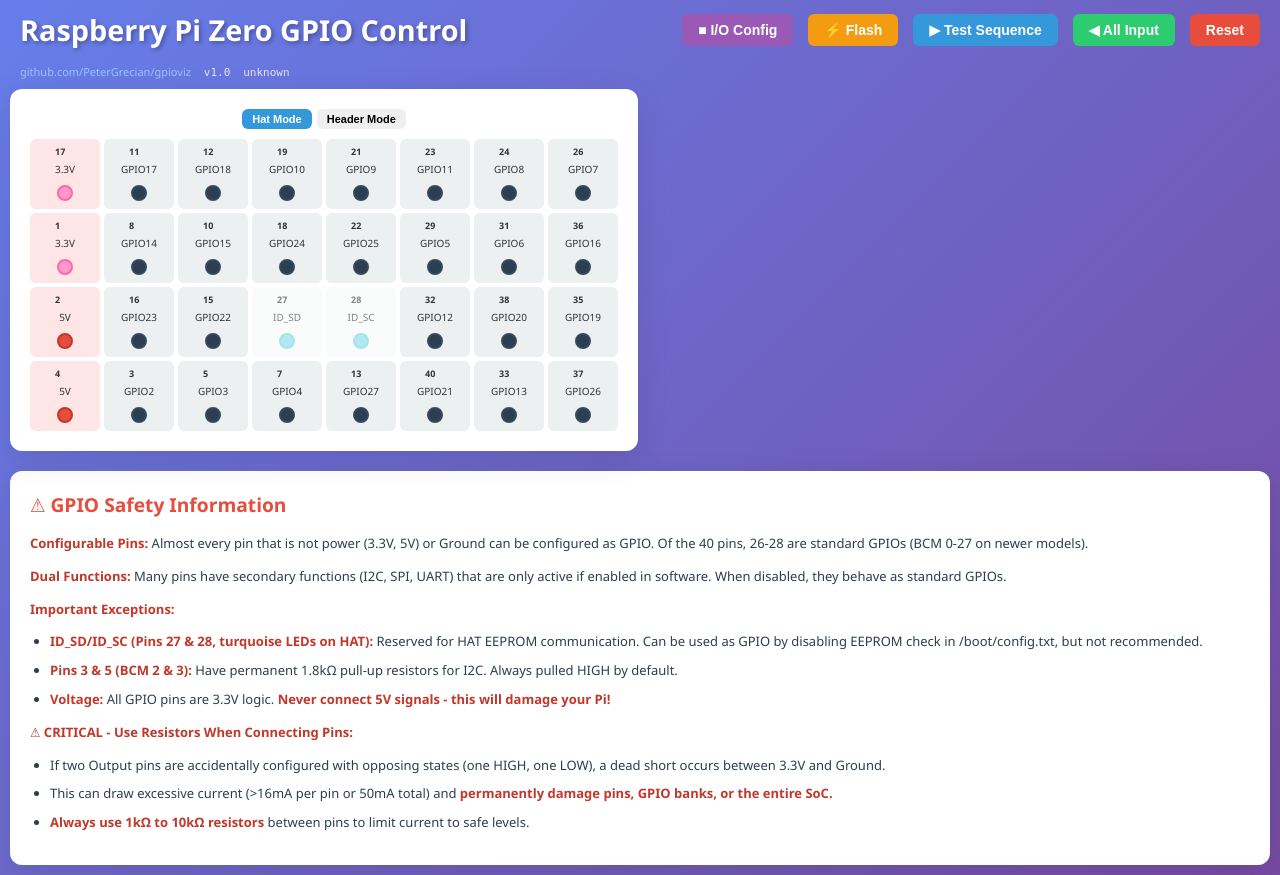
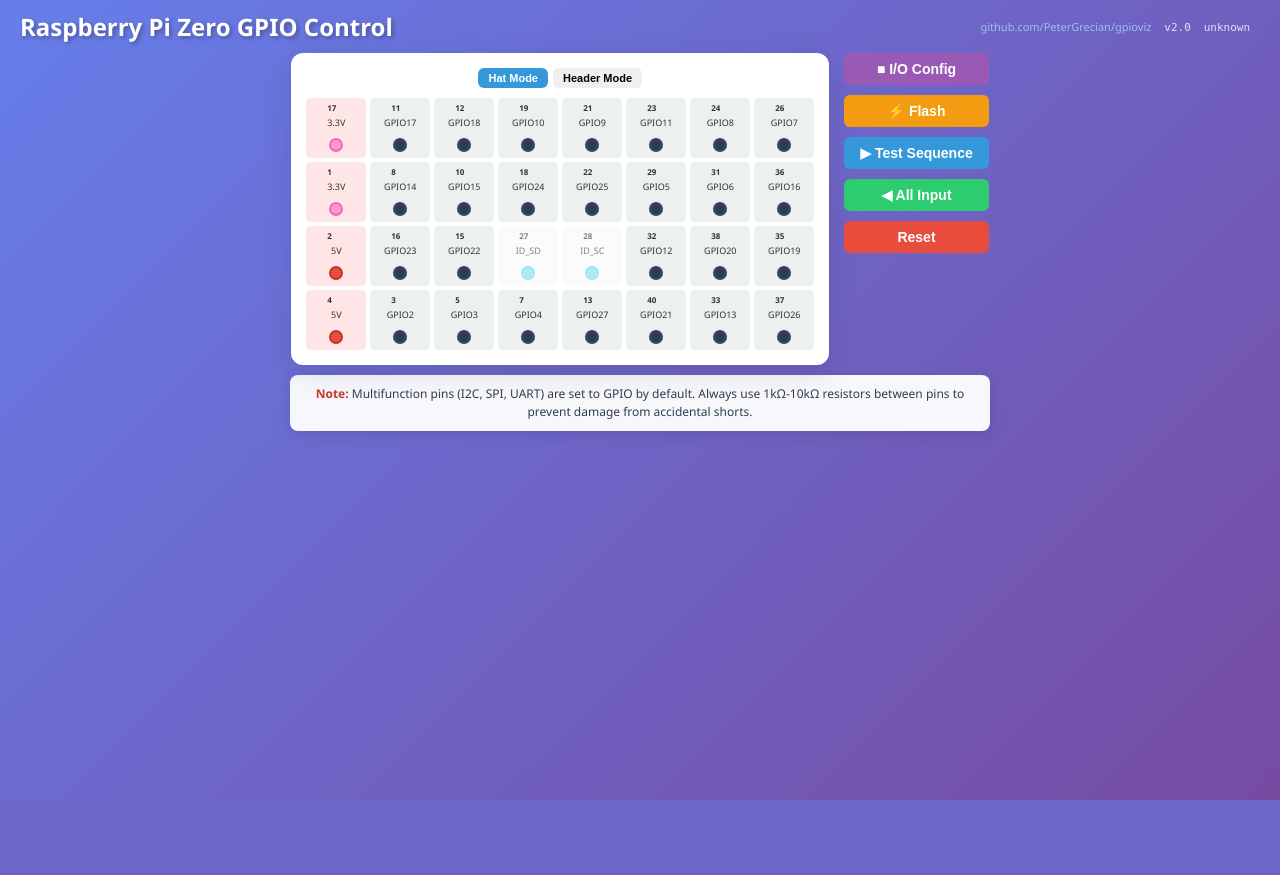
Before and after one commit to PeterGrecian/gpioviz, a Flask app: page / in a window 1280 px wide. After the commit the page ends 800 px from the top, so only its background shows below. Run offline with Flask 3, Linux system fonts and the light colour scheme.

Commit message:
v2.0: Compact layout redesign
- Moved action buttons to vertical column on right side
- Made pin display more compact (smaller fonts, tighter spacing)
- Simplified GPIO notice to single line about multifunction pins
- Updated version to v2.0
- Improved header layout with version info inline

```diff
--- a/static/css/style.css
+++ b/static/css/style.css
@@ -21,25 +21,23 @@ header {
     display: flex;
     justify-content: space-between;
     align-items: center;
-    margin-bottom: 15px;
+    margin-bottom: 10px;
     color: white;
     padding: 0 10px;
     gap: 15px;
 }
 
 header h1 {
-    font-size: 1.8em;
+    font-size: 1.5em;
     margin: 0;
     text-shadow: 2px 2px 4px rgba(0,0,0,0.3);
-    flex: 1;
 }
 
 .version-info {
     color: white;
     font-size: 11px;
-    margin-bottom: 10px;
-    padding: 0 10px;
     opacity: 0.8;
+    text-align: right;
 }
 
 .version-info a {
@@ -57,35 +55,6 @@ header h1 {
     font-family: monospace;
 }
 
-.header-controls {
-    display: flex;
-    align-items: center;
-    gap: 15px;
-}
-
-.global-flash-control {
-    display: flex;
-    align-items: center;
-    gap: 8px;
-    background: rgba(255,255,255,0.1);
-    padding: 8px 12px;
-    border-radius: 6px;
-}
-
-.global-flash-control label {
-    font-size: 12px;
-    white-space: nowrap;
-}
-
-.global-flash-control input[type="range"] {
-    width: 120px;
-}
-
-.global-flash-control .speed-display {
-    font-size: 11px;
-    min-width: 50px;
-    text-align: right;
-}
 
 .btn {
     padding: 8px 16px;
@@ -197,15 +166,23 @@ body.config-tool-active .pin-indicator {
 
 .main-content {
     display: flex;
-    gap: 20px;
+    gap: 15px;
     align-items: flex-start;
+    justify-content: center;
 }
 
 .gpio-board {
     background: white;
     border-radius: 12px;
-    padding: 20px;
+    padding: 15px;
     box-shadow: 0 8px 32px rgba(0,0,0,0.1);
+    flex: 0 0 auto;
+}
+
+.control-buttons {
+    display: flex;
+    flex-direction: column;
+    gap: 10px;
     flex: 0 0 auto;
 }
 
@@ -266,20 +243,20 @@ body.config-tool-active .pin-indicator {
 .pin {
     display: flex;
     align-items: center;
-    padding: 6px 10px;
-    border-radius: 6px;
+    padding: 4px 8px;
+    border-radius: 4px;
     transition: all 0.3s ease;
-    min-width: 180px;
+    min-width: 140px;
 }
 
 .pin-row.layout-hat .pin {
-    min-width: 70px;
-    max-width: 70px;
-    padding: 6px 4px;
+    min-width: 60px;
+    max-width: 60px;
+    padding: 4px 3px;
     flex-direction: column;
     justify-content: space-between;
     align-items: center;
-    min-height: 70px;
+    min-height: 60px;
     gap: 2px;
 }
 
@@ -296,12 +273,12 @@ body.config-tool-active .pin-indicator {
 }
 
 .pin-row.layout-hat .pin-number {
-    font-size: 9px;
+    font-size: 8px;
 }
 
 .pin-row.layout-hat .pin-label {
-    font-size: 10px;
-    margin: 2px 0;
+    font-size: 9px;
+    margin: 1px 0;
     text-align: center;
 }
 
@@ -348,14 +325,14 @@ body.config-tool-active .pin-indicator {
 
 .pin-number {
     font-weight: bold;
-    min-width: 20px;
-    font-size: 11px;
+    min-width: 18px;
+    font-size: 10px;
 }
 
 .pin-label {
     flex: 1;
-    font-size: 11px;
-    margin: 0 6px;
+    font-size: 10px;
+    margin: 0 4px;
 }
 
 .pin-mode-indicator {
@@ -380,8 +357,8 @@ body.config-tool-active .pin-indicator {
 }
 
 .pin-indicator {
-    width: 16px;
-    height: 16px;
+    width: 14px;
+    height: 14px;
     border-radius: 50%;
     background: #2c3e50;
     border: 2px solid #34495e;
@@ -519,39 +496,22 @@ body.config-tool-active .pin-indicator {
 }
 
 .gpio-notice {
-    background: white;
-    border-radius: 12px;
-    padding: 20px;
-    margin-top: 20px;
-    box-shadow: 0 8px 32px rgba(0,0,0,0.1);
-    max-width: 1400px;
+    background: rgba(255,255,255,0.95);
+    border-radius: 8px;
+    padding: 10px 15px;
+    margin-top: 10px;
+    box-shadow: 0 4px 16px rgba(0,0,0,0.1);
+    max-width: 700px;
     margin-left: auto;
     margin-right: auto;
-}
-
-.gpio-notice h3 {
-    color: #e74c3c;
-    margin-bottom: 15px;
-    font-size: 1.2em;
+    text-align: center;
 }
 
 .gpio-notice p {
     color: #2c3e50;
-    font-size: 13px;
-    line-height: 1.6;
-    margin-bottom: 12px;
-}
-
-.gpio-notice ul {
-    margin-left: 20px;
-    margin-bottom: 12px;
-}
-
-.gpio-notice li {
-    color: #2c3e50;
-    font-size: 13px;
-    line-height: 1.6;
-    margin-bottom: 8px;
+    font-size: 12px;
+    line-height: 1.5;
+    margin: 0;
 }
 
 .gpio-notice strong {
--- a/templates/index.html
+++ b/templates/index.html
@@ -10,19 +10,12 @@
     <div class="container">
         <header>
             <h1>Raspberry Pi Zero GPIO Control</h1>
-            <div class="header-controls">
-                <button id="config-tool" class="btn btn-config-tool">■ I/O Config</button>
-                <button id="flash-tool" class="btn btn-flash-tool">⚡ Flash</button>
-                <button id="test-sequence" class="btn btn-primary">▶ Test Sequence</button>
-                <button id="all-input" class="btn btn-success">◀ All Input</button>
-                <button id="reset-all" class="btn btn-danger">Reset</button>
+            <div class="version-info">
+                <a href="https://github.com/PeterGrecian/gpioviz" target="_blank">github.com/PeterGrecian/gpioviz</a>
+                <span id="version-tag">v2.0</span>
+                <span id="commit-hash"></span>
             </div>
         </header>
-        <div class="version-info">
-            <a href="https://github.com/PeterGrecian/gpioviz" target="_blank">github.com/PeterGrecian/gpioviz</a>
-            <span id="version-tag">v1.0</span>
-            <span id="commit-hash"></span>
-        </div>
 
         <div class="main-content">
         <div class="gpio-board">
@@ -295,28 +288,19 @@
             </div>
         </div>
 
+        <div class="control-buttons">
+            <button id="config-tool" class="btn btn-config-tool">■ I/O Config</button>
+            <button id="flash-tool" class="btn btn-flash-tool">⚡ Flash</button>
+            <button id="test-sequence" class="btn btn-primary">▶ Test Sequence</button>
+            <button id="all-input" class="btn btn-success">◀ All Input</button>
+            <button id="reset-all" class="btn btn-danger">Reset</button>
         </div>
 
-        <!-- GPIO Safety Notice -->
+        </div>
+
+        <!-- GPIO Notice -->
         <div class="gpio-notice">
-            <h3>⚠ GPIO Safety Information</h3>
-            <p><strong>Configurable Pins:</strong> Almost every pin that is not power (3.3V, 5V) or Ground can be configured as GPIO. Of the 40 pins, 26-28 are standard GPIOs (BCM 0-27 on newer models).</p>
-
-            <p><strong>Dual Functions:</strong> Many pins have secondary functions (I2C, SPI, UART) that are only active if enabled in software. When disabled, they behave as standard GPIOs.</p>
-
-            <p><strong>Important Exceptions:</strong></p>
-            <ul>
-                <li><strong>ID_SD/ID_SC (Pins 27 & 28, turquoise LEDs on HAT):</strong> Reserved for HAT EEPROM communication. Can be used as GPIO by disabling EEPROM check in /boot/config.txt, but not recommended.</li>
-                <li><strong>Pins 3 & 5 (BCM 2 & 3):</strong> Have permanent 1.8kΩ pull-up resistors for I2C. Always pulled HIGH by default.</li>
-                <li><strong>Voltage:</strong> All GPIO pins are 3.3V logic. <strong>Never connect 5V signals - this will damage your Pi!</strong></li>
-            </ul>
-
-            <p><strong>⚠ CRITICAL - Use Resistors When Connecting Pins:</strong></p>
-            <ul>
-                <li>If two Output pins are accidentally configured with opposing states (one HIGH, one LOW), a dead short occurs between 3.3V and Ground.</li>
-                <li>This can draw excessive current (>16mA per pin or 50mA total) and <strong>permanently damage pins, GPIO banks, or the entire SoC.</strong></li>
-                <li><strong>Always use 1kΩ to 10kΩ resistors</strong> between pins to limit current to safe levels.</li>
-            </ul>
+            <p><strong>Note:</strong> Multifunction pins (I2C, SPI, UART) are set to GPIO by default. Always use 1kΩ-10kΩ resistors between pins to prevent damage from accidental shorts.</p>
         </div>
     </div>
 
```
